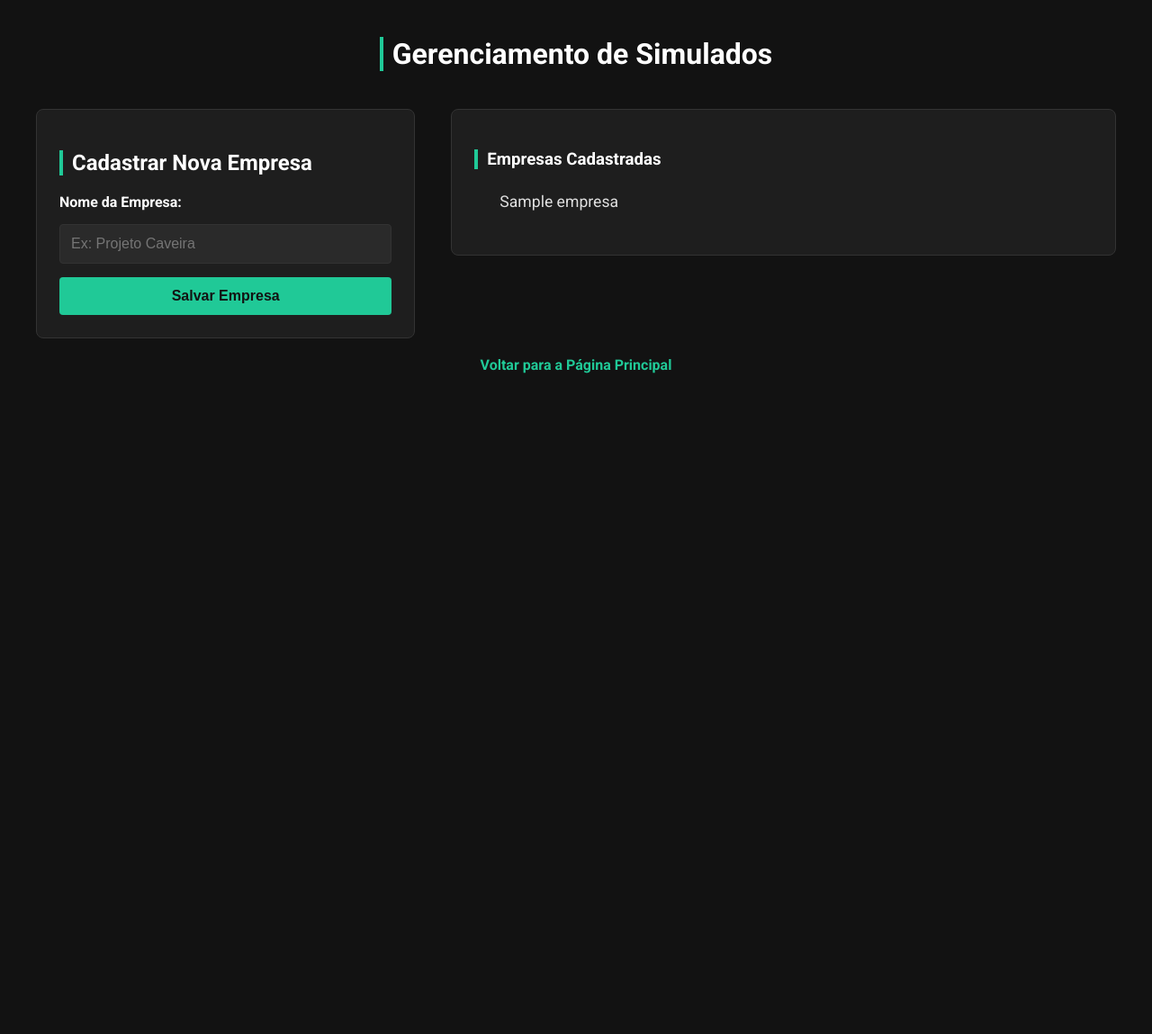
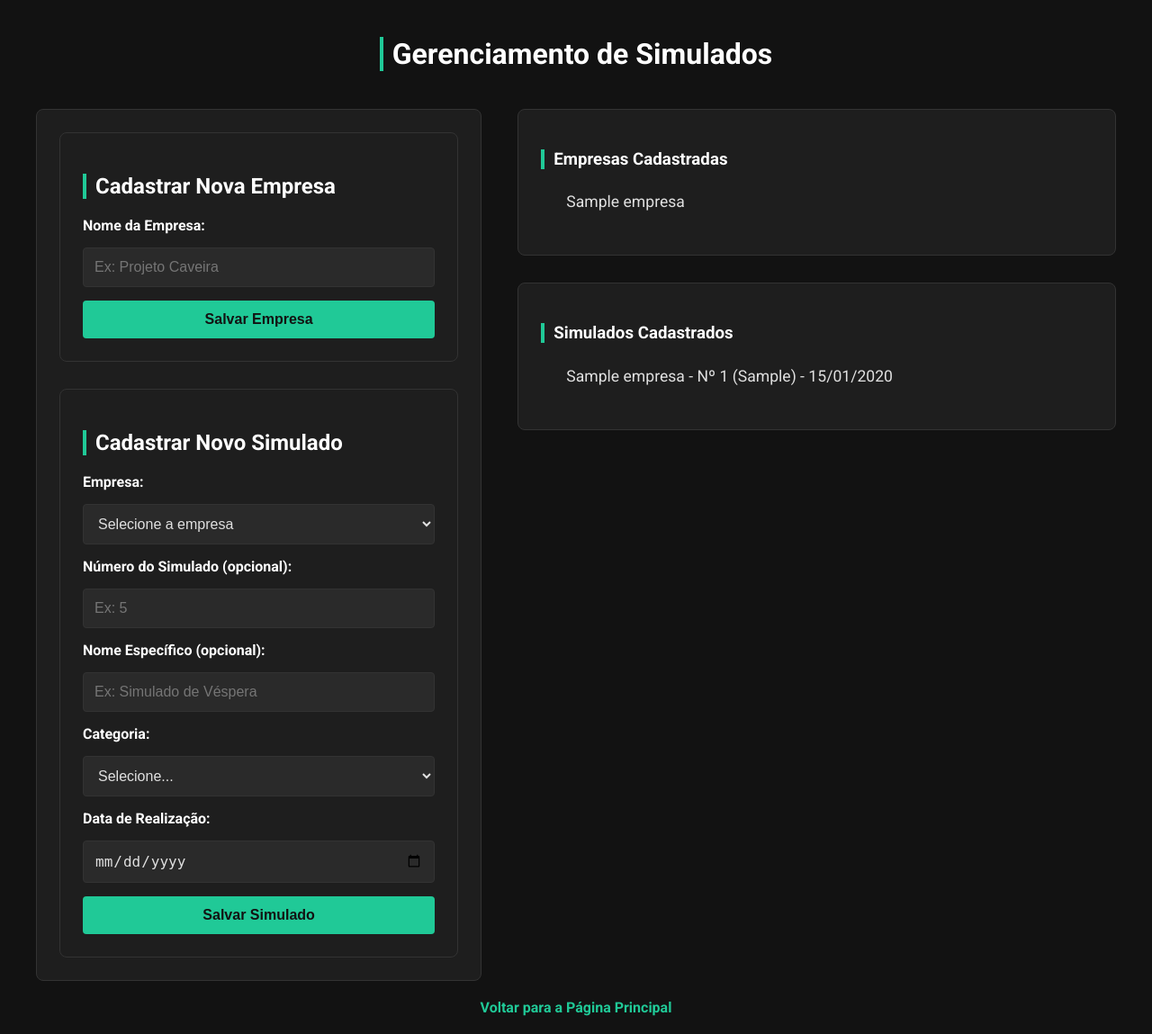
Before and after one commit to jvsouza01/mentoria-odisseia, a Flask app: page /gerenciar-simulados in a window 1280 px wide. Shown: the whole page at 90% size. Before the commit the page ends 415 px from the top, so only its background shows below. Run offline with Flask 3, Linux system fonts and the light colour scheme; tables that the repository leaves empty hold one stand-in row (values such as "Sample post").

Commit message:
Melhora layout de navegação e adiciona funcionalidade de simulados

```diff
--- a/app.py
+++ b/app.py
@@ -153,3 +153,42 @@ def add_empresa():
     db.session.commit()
 
     return jsonify({'status': 'sucesso', 'empresa': {'id': nova_empresa.id, 'nome': nova_empresa.nome}}), 201
+
+@app.route('/api/simulados', methods=['GET'])
+def get_simulados():
+    """Retorna uma lista de todos os simulados cadastrados."""
+    # O .join() otimiza a busca, trazendo o nome da empresa junto
+    simulados = db.session.query(Simulados, Empresas.nome).join(Empresas).order_by(Simulados.data_realizacao.desc()).all()
+
+    lista_simulados = []
+    for simulado, empresa_nome in simulados:
+        nome_display = f"Nº {simulado.numero}" if simulado.numero else simulado.nome_especifico
+        lista_simulados.append({
+            'id': simulado.id,
+            'nome_display': f"{empresa_nome} - {nome_display} ({simulado.categoria})",
+            'data': simulado.data_realizacao.strftime('%d/%m/%Y')
+        })
+    return jsonify(lista_simulados)
+
+@app.route('/api/simulados', methods=['POST'])
+def add_simulado():
+    """Adiciona um novo simulado."""
+    dados = request.get_json()
+
+    # Validação dos dados recebidos
+    if not all(k in dados for k in ['empresa_id', 'categoria', 'data_realizacao']):
+        return jsonify({'status': 'erro', 'mensagem': 'Dados incompletos.'}), 400
+    if not dados.get('numero') and not dados.get('nome_especifico'):
+        return jsonify({'status': 'erro', 'mensagem': 'É preciso fornecer o número ou um nome específico.'}), 400
+
+    novo_simulado = Simulados(
+        empresa_id=dados['empresa_id'],
+        numero=dados.get('numero'),
+        nome_especifico=dados.get('nome_especifico'),
+        categoria=dados['categoria'],
+        data_realizacao=datetime.strptime(dados['data_realizacao'], '%Y-%m-%d').date()
+    )
+    db.session.add(novo_simulado)
+    db.session.commit()
+
+    return jsonify({'status': 'sucesso'}), 201
--- a/static/gerenciamento_simulados.js
+++ b/static/gerenciamento_simulados.js
@@ -1,34 +1,69 @@
 document.addEventListener('DOMContentLoaded', () => {
+    // Formulário de Empresas
     const formAddEmpresa = document.getElementById('form-add-empresa');
     const inputEmpresaNome = document.getElementById('empresa-nome');
     const listaEmpresas = document.getElementById('lista-empresas');
 
-    // Função para buscar e exibir as empresas existentes
+    // Formulário de Simulados
+    const formAddSimulado = document.getElementById('form-add-simulado');
+    const selectSimuladoEmpresa = document.getElementById('simulado-empresa');
+    const listaSimulados = document.getElementById('lista-simulados');
+
+    // Função para carregar e exibir as empresas existentes
     async function carregarEmpresas() {
         try {
             const response = await fetch('/api/empresas');
             const empresas = await response.json();
 
-            listaEmpresas.innerHTML = ''; // Limpa a lista
+            listaEmpresas.innerHTML = '';
+            selectSimuladoEmpresa.innerHTML = '<option value="">Selecione a empresa</option>';
+
             if (empresas.length === 0) {
                 listaEmpresas.innerHTML = '<li>Nenhuma empresa cadastrada.</li>';
             } else {
                 empresas.forEach(empresa => {
+                    // Adiciona na lista de exibição
                     const li = document.createElement('li');
                     li.textContent = empresa.nome;
                     listaEmpresas.appendChild(li);
+
+                    // Adiciona no dropdown do formulário de simulado
+                    const option = document.createElement('option');
+                    option.value = empresa.id;
+                    option.textContent = empresa.nome;
+                    selectSimuladoEmpresa.appendChild(option);
                 });
             }
         } catch (error) {
             console.error('Erro ao carregar empresas:', error);
-            listaEmpresas.innerHTML = '<li>Erro ao carregar empresas.</li>';
+        }
+    }
+
+    // Função para carregar e exibir os simulados existentes
+    async function carregarSimulados() {
+        try {
+            const response = await fetch('/api/simulados');
+            const simulados = await response.json();
+
+            listaSimulados.innerHTML = '';
+            if (simulados.length === 0) {
+                listaSimulados.innerHTML = '<li>Nenhum simulado cadastrado.</li>';
+            } else {
+                simulados.forEach(simulado => {
+                    const li = document.createElement('li');
+                    li.textContent = `${simulado.nome_display} - ${simulado.data}`;
+                    listaSimulados.appendChild(li);
+                });
+            }
+        } catch (error) {
+            console.error('Erro ao carregar simulados:', error);
         }
     }
 
     // Lógica para o formulário de adicionar empresa
     formAddEmpresa.addEventListener('submit', async (event) => {
         event.preventDefault();
-        const nomeEmpresa = inputEmpresaNome.value.trim();
+        const nomeEmpresa = document.getElementById('empresa-nome').value.trim();
         if (!nomeEmpresa) return;
 
         try {
@@ -37,15 +72,13 @@ document.addEventListener('DOMContentLoaded', () => {
                 headers: { 'Content-Type': 'application/json' },
                 body: JSON.stringify({ nome: nomeEmpresa })
             });
-
             const result = await response.json();
 
             if (response.ok) {
-                inputEmpresaNome.value = ''; // Limpa o campo
-                await carregarEmpresas(); // Atualiza a lista na tela
+                formAddEmpresa.reset();
+                await carregarEmpresas();
                 alert('Empresa salva com sucesso!');
             } else {
-                // Mostra a mensagem de erro que veio do servidor
                 alert(`Erro: ${result.mensagem}`);
             }
         } catch (error) {
@@ -54,6 +87,39 @@ document.addEventListener('DOMContentLoaded', () => {
         }
     });
 
-    // Carrega a lista de empresas ao abrir a página
+    // Lógica para o formulário de adicionar simulado
+    formAddSimulado.addEventListener('submit', async (event) => {
+        event.preventDefault();
+        const dados = {
+            empresa_id: document.getElementById('simulado-empresa').value,
+            numero: document.getElementById('simulado-numero').value || null,
+            nome_especifico: document.getElementById('simulado-nome').value.trim() || null,
+            categoria: document.getElementById('simulado-categoria').value,
+            data_realizacao: document.getElementById('simulado-data').value,
+        };
+
+        try {
+            const response = await fetch('/api/simulados', {
+                method: 'POST',
+                headers: { 'Content-Type': 'application/json' },
+                body: JSON.stringify(dados)
+            });
+            const result = await response.json();
+
+            if (response.ok) {
+                formAddSimulado.reset();
+                await carregarSimulados(); // Atualiza a lista de simulados na tela
+                alert('Simulado salvo com sucesso!');
+            } else {
+                alert(`Erro: ${result.mensagem}`);
+            }
+        } catch (error) {
+            console.error('Erro ao salvar simulado:', error);
+            alert('Ocorreu um erro de comunicação com o servidor.');
+        }
+    });
+
+    // Carrega os dados iniciais ao abrir a página
     carregarEmpresas();
+    carregarSimulados();
 });
--- a/templates/gerenciamento_simulados.html
+++ b/templates/gerenciamento_simulados.html
@@ -10,23 +10,55 @@
     <h1>Gerenciamento de Simulados</h1>
 
     <div class="container">
-        <section class="form-section">
+        <div class="form-section" style="flex: 2; display: flex; flex-direction: column; gap: 30px;">
+            <div class="form-section">
                 <h2>Cadastrar Nova Empresa</h2>
                 <form id="form-add-empresa">
                     <label for="empresa-nome">Nome da Empresa:</label>
                     <input type="text" id="empresa-nome" placeholder="Ex: Projeto Caveira" required>
                     <button type="submit">Salvar Empresa</button>
                 </form>
-        </section>
+            </div>
 
-        <section class="info-column">
+            <div class="form-section">
+                <h2>Cadastrar Novo Simulado</h2>
+                <form id="form-add-simulado">
+                    <label for="simulado-empresa">Empresa:</label>
+                    <select id="simulado-empresa" required>
+                        <option value="">Carregando empresas...</option>
+                    </select>
+
+                    <label for="simulado-numero">Número do Simulado (opcional):</label>
+                    <input type="number" id="simulado-numero" placeholder="Ex: 5">
+
+                    <label for="simulado-nome">Nome Específico (opcional):</label>
+                    <input type="text" id="simulado-nome" placeholder="Ex: Simulado de Véspera">
+
+                    <label for="simulado-categoria">Categoria:</label>
+                    <select id="simulado-categoria" required>
+                        <option value="">Selecione...</option>
+                        <option value="Soldado">Soldado</option>
+                        <option value="Oficial">Oficial</option>
+                    </select>
+
+                    <label for="simulado-data">Data de Realização:</label>
+                    <input type="date" id="simulado-data" required>
+
+                    <button type="submit">Salvar Simulado</button>
+                </form>
+            </div>
+        </div>
+
+        <div class="info-column" style="flex: 3;">
             <div class="recent-section">
                 <h3>Empresas Cadastradas</h3>
-                <ul id="lista-empresas">
-                    <li>Carregando...</li>
-                </ul>
+                <ul id="lista-empresas"></ul>
             </div>
-        </section>
+            <div class="recent-section">
+                <h3>Simulados Cadastrados</h3>
+                <ul id="lista-simulados"></ul>
+            </div>
+        </div>
     </div>
 
     <a href="/" style="margin-top: 20px; font-weight: bold;">Voltar para a Página Principal</a>
```
Also changed, not shown: static/style.css (+28 -0 lines), templates/index.html (+5 -31 lines). Lines whose indentation alone changed are shown as unchanged.
